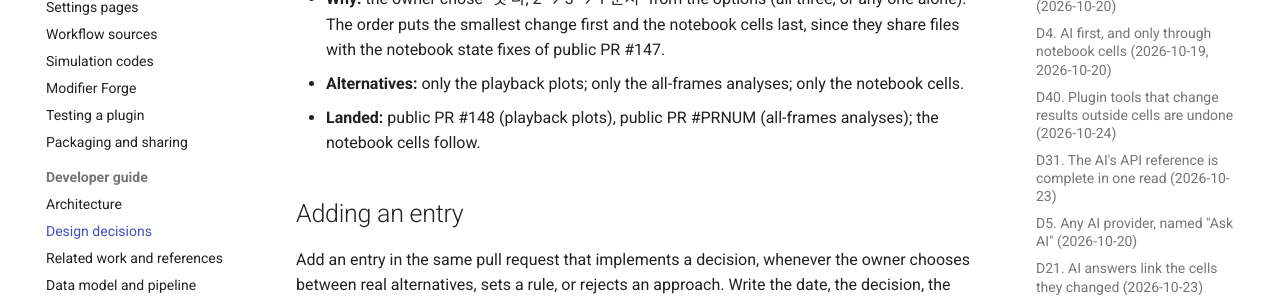
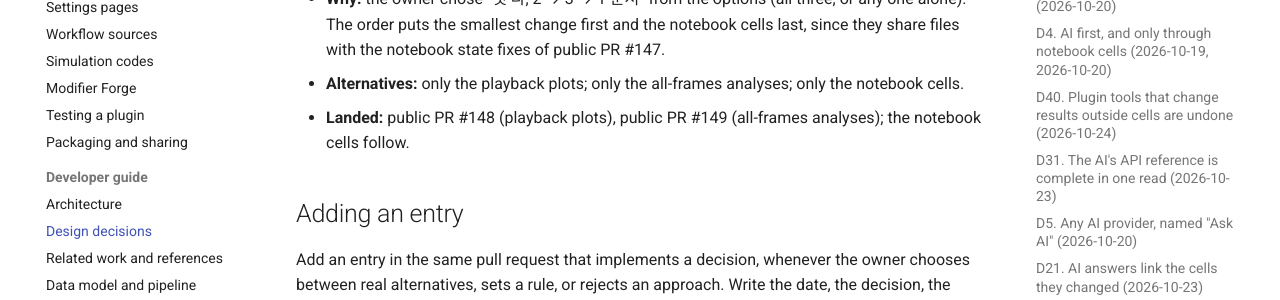
Before and after one commit to frssp/ewald, an MkDocs documentation site: the page built from docs/developer/decisions.md, in a window 1280 px wide and 900 px high, scrolled down 37242 px. Shown: the part 237-537 px from the top of the window. Built offline with MkDocs 1.6.1 and Material for MkDocs 9.7.7, drawn with Linux system fonts in a browser that asks for light colours; comment, search, counter and statistics services are not loaded.

Commit message:
docs: D100 and changelog name public PR #149
Co-Authored-By: Claude Fable 5.2 <noreply@anthropic.com>

```diff
--- a/docs/developer/decisions.md
+++ b/docs/developer/decisions.md
@@ -1317,7 +1317,7 @@ Pull request numbers up to #242 refer to the pre-publication repository, which i
   with the notebook state fixes of public PR #147.
 - **Alternatives:** only the playback plots; only the all-frames analyses; only the notebook
   cells.
-- **Landed:** public PR #148 (playback plots), public PR #PRNUM (all-frames analyses); the
+- **Landed:** public PR #148 (playback plots), public PR #149 (all-frames analyses); the
   notebook cells follow.
 
 ## Adding an entry
```
Also changed, not shown: CHANGELOG.md (+1 -1 lines).
